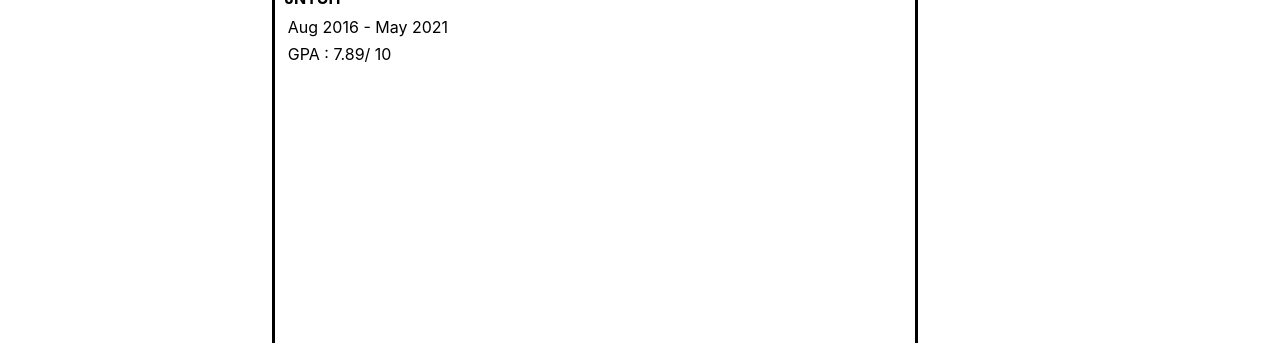
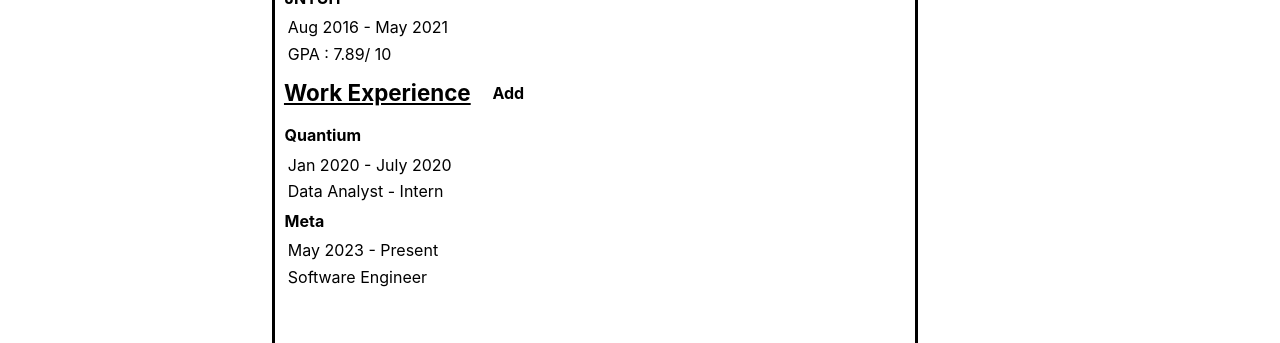
Before and after one commit to flash29/this.jobs, a React (Create React App) app in the folder frontend/: page /settings/profile/ranjeet in a window 1280 px wide. Shown: the part 352-695 px from the top of the page. Built offline with nearby package versions, Linux system fonts and the light colour scheme.

Commit message:
Added work experience in my profile page

```diff
--- a/frontend/src/dashboard/Settings/MyProfile/MyProfile.js
+++ b/frontend/src/dashboard/Settings/MyProfile/MyProfile.js
@@ -23,11 +23,20 @@ function Settings() {
 
     const [updateEducation, setUpdateEducation] = useState();
 
-    const [clickedAdd, setClickedAdd] = useState(false);
+    const [clickedAddEducation, setClickedAddEducation] = useState(false);
 
     const [newEducationName, setNewEducationName] = useState('');
     const [newEducationDates, setNewEducationDates ] = useState('');
     const [newEducationDescription, setNewEducationDescription ] = useState('');
+
+
+    const [changedTrackerExperience, setChangedTrackerExperience ] = useState(false);
+    const [updateExperience, setUpdateExperience ] = useState();
+    const [clickedAddExperience, setClickedAddExperience ] = useState(false);
+    const [newExperienceName, setNewExperienceName] = useState('');
+    const [newExperienceDates, setNewExperienceDates ] = useState('');
+    const [newExperienceDescription, setNewExperienceDescription ] = useState('');
+
 
 
     // setUserData();
@@ -46,11 +55,26 @@ function Settings() {
           'description': 'GPA : 7.89/ 10'
         }
       ],
-      userBio: 'Actively Looking for Summer Internships || Ex-Quantium '
+      userBio: 'Actively Looking for Summer Internships || Ex-Quantium ' ,
+      experience: [
+        {
+          'name': 'Quantium',
+          'dates': 'Jan 2020 - July 2020',
+          'description': 'Data Analyst - Intern'
+        },
+        {
+          'name': 'Meta',
+          'dates': 'May 2023 - Present',
+          'description': 'Software Engineer'
+        }
+      ]
 
     }
 
       )
+
+      setUpdateEducation(userData.education);
+      setUpdateExperience(userData.experience);
 
     }, []);
 
@@ -63,7 +87,7 @@ function Settings() {
 
     const addEducation = () => {
       console.log('clicked on add');
-      setClickedAdd(true);
+      setClickedAddEducation(true);
     }
 
 
@@ -99,7 +123,9 @@ function Settings() {
     const changeEducationDescription = (e) => {
       setNewEducationDescription(e.target.value);
       console.log('description', newEducationDescription );
+      setChangedTracker(false);
     }
+
 
     const addUpdateEducation= () => {
         let newData = {};
@@ -113,6 +139,61 @@ function Settings() {
 
     }
 
+    const changeExperiencenName = (e) => {
+      setNewExperienceName(e.target.value);
+      console.log('name', newExperienceName);
+    }
+
+    const changeExperienceDates = (e) => {
+      setNewExperienceDates(e.target.value);
+      console.log('dates', newExperienceDates );
+    }
+
+    const changeExperienceDescription = (e) => {
+      setNewExperienceDescription(e.target.value);
+      console.log('description', newExperienceDescription );
+    }
+    const addExperience = () => {
+      console.log('clicked on add');
+      setClickedAddExperience(true);
+    }
+    const addUpdateExperience = () => {
+        let newData = {};
+        let educationData = userData.experience;
+        newData['name'] = newExperienceName;
+        newData['dates'] = newExperienceDates;
+        newData['description'] = newExperienceDescription;
+        educationData.push(newData);
+        setUserData({...userData, experience:  educationData });
+        console.log('new work experience');
+
+    }
+    const upDateExperienceJson= (tar, i, e) => {
+
+      let education = userData.experience;
+        // console.log('here i is', i);
+        // console.log('target is', e.currentTarget.textContent);
+        // console.log(userData.experience[i][tar]);
+        // console.log('education', education);
+        education[i][tar] = e.currentTarget.textContent;
+        // console.log('updated education', education);
+        setChangedTrackerExperience(true);
+      //  setChangedTracker(true);
+        setUpdateExperience(education);
+
+        // setUserData({...userData, education: education });
+
+        // console.log('userDataEducation', userData.education);
+
+    }
+
+    const clickUpdateExperience = () => {
+      setUserData({...userData, experience: updateExperience });
+      console.log('userDataEducation', userData.experience);
+      setChangedTrackerExperience(false);
+      /********************/
+      // Add update option here for education
+    }
 
 
     return (
@@ -172,7 +253,7 @@ function Settings() {
 
                       <div
                       className='addbutton'
-                      onClick={addEducation}
+                      onClick={addEducation }
                       >
                           Add
                       </div>
@@ -180,7 +261,7 @@ function Settings() {
 
                   <div
                   className='addEducation'
-                  Style= { `display: ${!clickedAdd ? 'none' : 'flex'}`  }
+                  Style= { `display: ${!clickedAddEducation ? 'none' : 'flex'}`  }
                   >
                       <div className='addItems'>
                         College/University:
@@ -261,6 +342,114 @@ function Settings() {
 
               </div>
 
+              <div
+               className='updateButton'
+               onClick={ clickUpdateExperience }
+               Style= { `display: ${!changedTrackerExperience ? 'none' : 'inline'}`  }
+               >
+                 Update
+               </div>
+
+              <div className='Education' >
+
+                  <div className='headerAndAdd'>
+
+                      <div className='headingSegment'>
+                          Work Experience
+
+                      </div>
+
+                      <div
+                      className='addbutton'
+                      onClick={addExperience }
+                      >
+                          Add
+                      </div>
+                  </div>
+
+                  <div
+                  className='addEducation'
+                  Style= { `display: ${!clickedAddExperience ? 'none' : 'flex'}`  }
+                  >
+                      <div className='addItems'>
+                        Organisation:
+                        <input
+                        type="text"
+                        name="name"
+                        className='newNameEducation'
+                        onChange={ (e) => changeExperiencenName(e) }
+                        />
+                      </div>
+
+                      <div className='addItems' >
+                        Dates:
+                        <input
+                        type="text"
+                        name="dates"
+                        className='newDatesEducation'
+                        onChange={ (e) => changeExperienceDates(e) }
+                        />
+                      </div>
+
+                      <div className='addItems addDescription' >
+                        Description
+                        <input
+                        type="text"
+                        name="description"
+                        className='newDescriptionEducation'
+                        onChange={ (e) => changeExperienceDescription(e) }
+                        />
+                      </div>
+
+                      <div
+                      className='addItems updateAddButton'
+                      onClick = { addUpdateExperience}
+                      >
+                        Update
+                      </div>
+
+                  </div>
+
+
+              <div>
+                {
+                  userData.experience.map((education, i)=>{
+                    return(
+                      <>
+                        <div
+                        className='EduHeader'
+                        contentEditable="true"
+                        onInput={e => upDateExperienceJson('name', i, e) }
+                        suppressContentEditableWarning={true}
+                        >
+                            {education.name}
+                        </div>
+
+                        <div
+                        className='EduDates'
+                        contentEditable="true"
+                        onInput={e => upDateExperienceJson('dates', i, e) }
+                        suppressContentEditableWarning={true}
+                        >
+                         {education.dates}
+                        </div>
+
+                        <div
+                        className='EduDescription'
+                        contentEditable="true"
+                        onInput={e => upDateExperienceJson('description', i, e) }
+                        suppressContentEditableWarning={true}
+                        >
+                         {education.description}
+                        </div>
+                      </>
+                    );
+                  })
+                }
+              </div>
+
+              </div>
+
 
 
 
--- a/frontend/src/dashboard/Settings/Settings.css
+++ b/frontend/src/dashboard/Settings/Settings.css
@@ -35,7 +35,7 @@
     border-style: solid;
     border-color: black;
     width: 40em;
-    height: 40em;
+    height: 60em;
     display: flex;
     margin-top: 3em;
     flex-direction: column;
```
